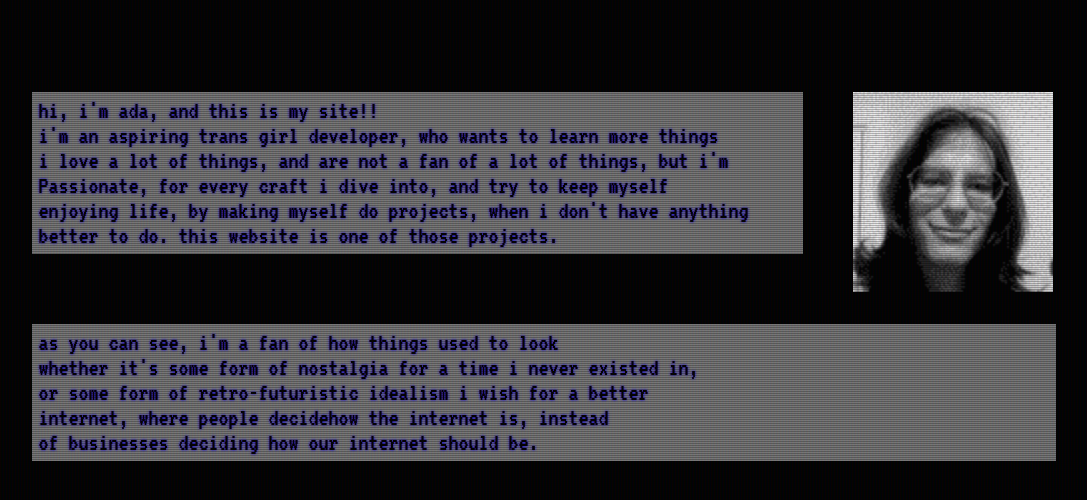
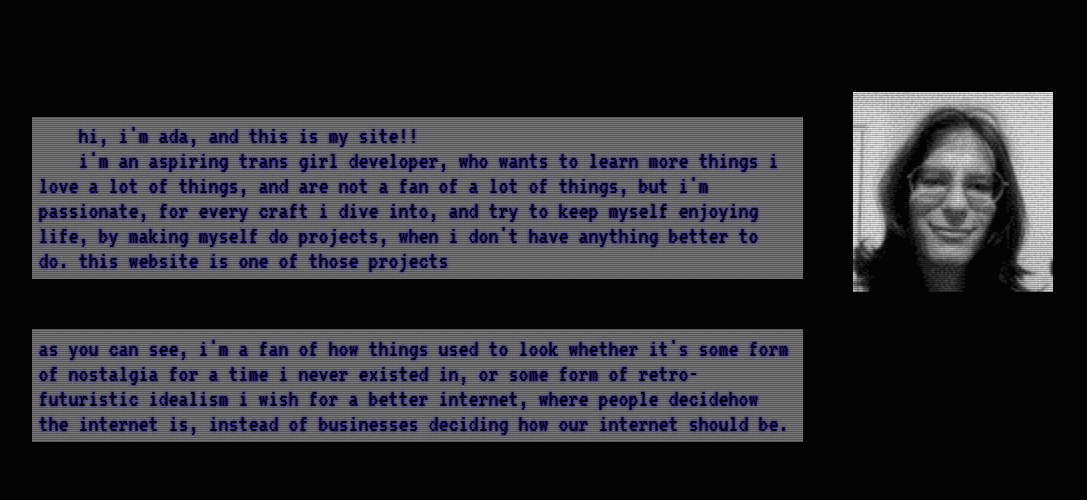
Before and after one commit to Cogoslo/Cogoslo.github.io, a plain HTML site: page index.html in a window 1280 px wide. Shown: the part 70-570 px from the top of the page, without its empty margins (39-1126 px from the left). Drawn offline with Linux system fonts and the light colour scheme.

Commit message:
uglierbutbetterformatting

```diff
--- a/index.html
+++ b/index.html
@@ -17,28 +17,13 @@
   <br>
   <br>
   <body>
-  <div class="textzone">
+    <pre style="white-space: pre-wrap;" class="textzone">
     hi, i'm ada, and this is my site!!
-    <br>
-    i'm an aspiring trans girl developer, who wants to learn more things
-    <br>
-    i love a lot of things, and are not a fan of a lot of things, but i'm
-    <br>
-    Passionate, for every craft i dive into, and try to keep myself
-    <br>
-    enjoying life, by making myself do projects, when i don't have anything
-    <br>
-    better to do. this website is one of those projects.
-    <br>
-  </div>
+    i'm an aspiring trans girl developer, who wants to learn more things i love a lot of things, and are not a fan of a lot of things, but i'm passionate, for every craft i dive into, and try to keep myself enjoying life, by making myself do projects, when i don't have anything better to do. this website is one of those projects</pre>
   <div style="float:left;"id="mypic" >
     <img style="width:200px; image-rendering: crisp-edges;" src="img/adapic.png">
   </div>
 
-<pre style="width:80%;"class="textzone">
-as you can see, i'm a fan of how things used to look
-whether it's some form of nostalgia for a time i never existed in,
-or some form of retro-futuristic idealism i wish for a better
-internet, where people decidehow the internet is, instead
-of businesses deciding how our internet should be.
+<pre style="white-space: pre-wrap;"class="textzone">
+as you can see, i'm a fan of how things used to look whether it's some form of nostalgia for a time i never existed in, or some form of retro-futuristic idealism i wish for a better internet, where people decidehow the internet is, instead of businesses deciding how our internet should be.
 </pre>
```
